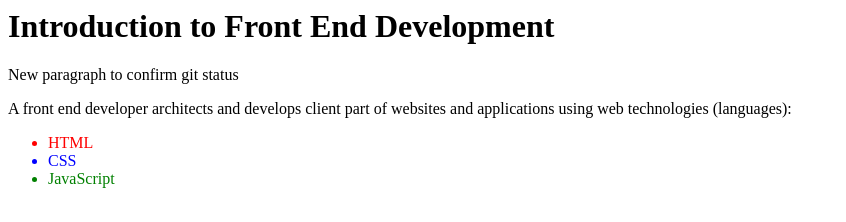
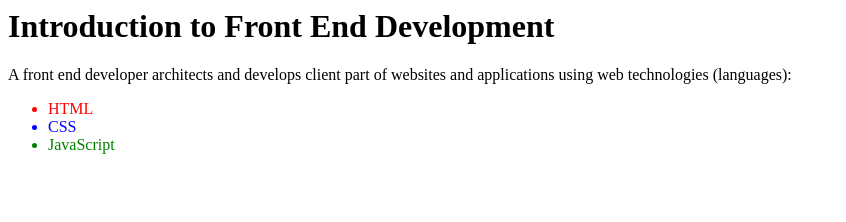
Before and after one commit to ValentinoTrenchev/front-end-development, a plain HTML site: page index.html in a window 1280 px wide. Shown: the whole page, without its empty margins (0-846 px from the left). Drawn offline with Linux system fonts and the light colour scheme.

Commit message:
Paragraph Removed with VSCode

```diff
--- a/index.html
+++ b/index.html
@@ -1,6 +1,6 @@
 <h1>Introduction to Front End Development</h1>
 
-<p>New paragraph to confirm git status</p>
+
 
 <p>A front end developer architects and develops client part of websites and applications using web technologies (languages):</p>
 
```
